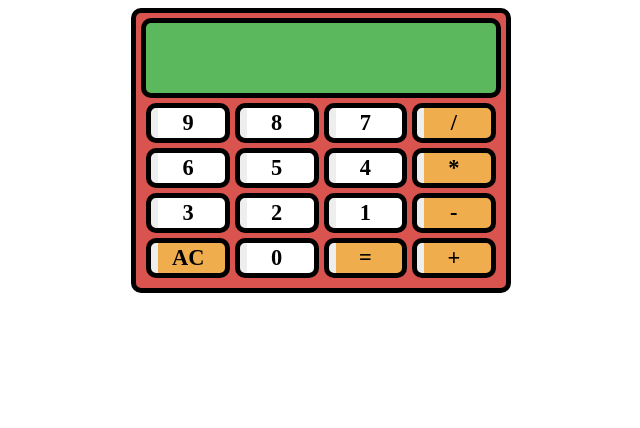
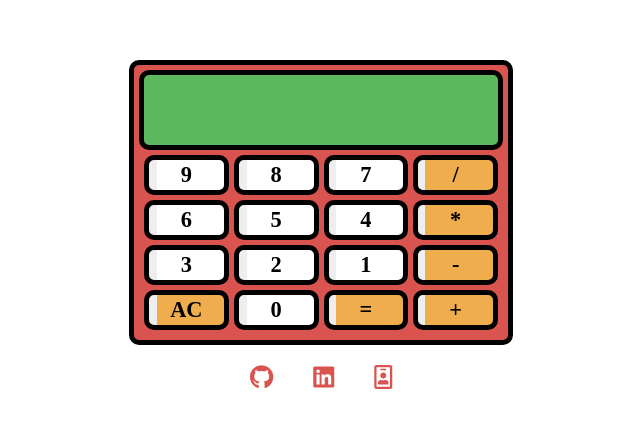
Before and after one commit to benjaminPla/calculator_vue, a Vue app: page / in a window 1280 px wide. Shown: the top 428 px of the page, without its empty margins (319-959 px from the left). Built offline with nearby package versions, Linux system fonts and the light colour scheme; a web font is replaced by a local one.

Commit message:
add styles && add components/FooterBar.vue

```diff
--- a/public/index.html
+++ b/public/index.html
@@ -6,6 +6,9 @@
     <meta name="viewport" content="width=device-width,initial-scale=1.0">
     <link rel="icon" href="<%= BASE_URL %>favicon.ico">
     <title>Calculator</title>
+    <link rel="stylesheet" href="https://use.fontawesome.com/releases/v5.15.4/css/all.css"
+      integrity="sha384-DyZ88mC6Up2uqS4h/KRgHuoeGwBcD4Ng9SiP4dIRy0EXTlnuz47vAwmeGwVChigm"
+      crossorigin="anonymous">
     <link rel="preconnect" href="https://fonts.googleapis.com">
     <link rel="preconnect" href="https://fonts.gstatic.com" crossorigin>
     <link href="https://fonts.googleapis.com/css2?family=Fuzzy+Bubbles:wght@400;700&display=swap" rel="stylesheet">
--- a/src/App.vue
+++ b/src/App.vue
@@ -3,19 +3,21 @@
     <screen />
     <keyboard />
   </div>
+  <footer-bar />
 </template>
 
 <script>
 import Screen from './components/Screen.vue';
 import Keyboard from './components/Keyboard.vue';
+import FooterBar from './components/FooterBar.vue';
 
 export default {
   name: 'App',
-  components: { Screen, Keyboard },
+  components: { Screen, Keyboard, FooterBar },
 };
 </script>
 
-<style scoped lang="scss">
+<style lang="scss">
 @import './assets/variables';
 
 * {
@@ -31,7 +33,7 @@ a:active {
   color: inherit;
 }
 .app {
-  margin: 0 35%;
+  margin: 60px 35% 0 35%;
   background: $red;
   padding: 5px;
   border-radius: 10px;
--- a/src/components/Buttons.vue
+++ b/src/components/Buttons.vue
@@ -39,6 +39,11 @@ button {
   font-family: 'Fuzzy Bubbles', cursive;
   font-weight: 700;
   font-size: 1.4rem;
+  transition: 0.2s;
+}
+button:hover {
+  cursor: pointer;
+  transform: scale(1.1);
 }
 .calc {
   background: linear-gradient(to left, $yellow 90%, #eee 10%);
--- /dev/null
+++ b/src/components/FooterBar.vue
@@ -0,0 +1,37 @@
+<template>
+  <footer>
+      <a href='https://github.com/benjaminPla' target='_blank' class='link'>
+        <i class='fab fa-github'></i>
+      </a>
+      <a href='https://www.linkedin.com/in/benjamin-pla/' target='_blank' class='link'>
+        <i class='fab fa-linkedin'></i>
+      </a>
+      <a href='https://benjaminpla.github.io/cv/' target='_blank' class='link'>
+        <i class="far fa-id-badge"></i>
+      </a>
+  </footer>
+</template>
+
+<script>
+export default {
+  name: 'FooterBar',
+};
+</script>
+
+<style scoped lang='scss'>
+@import '../assets/variables';
+
+footer {
+  text-align: center;
+  font-size: 1.5rem;
+  padding: 20px 15%;
+  color: $red;
+  a {
+    margin: 0 20px;
+    transition: 0.2s;
+  }
+  a:hover {
+    color: $green;
+  }
+}
+</style>
```
